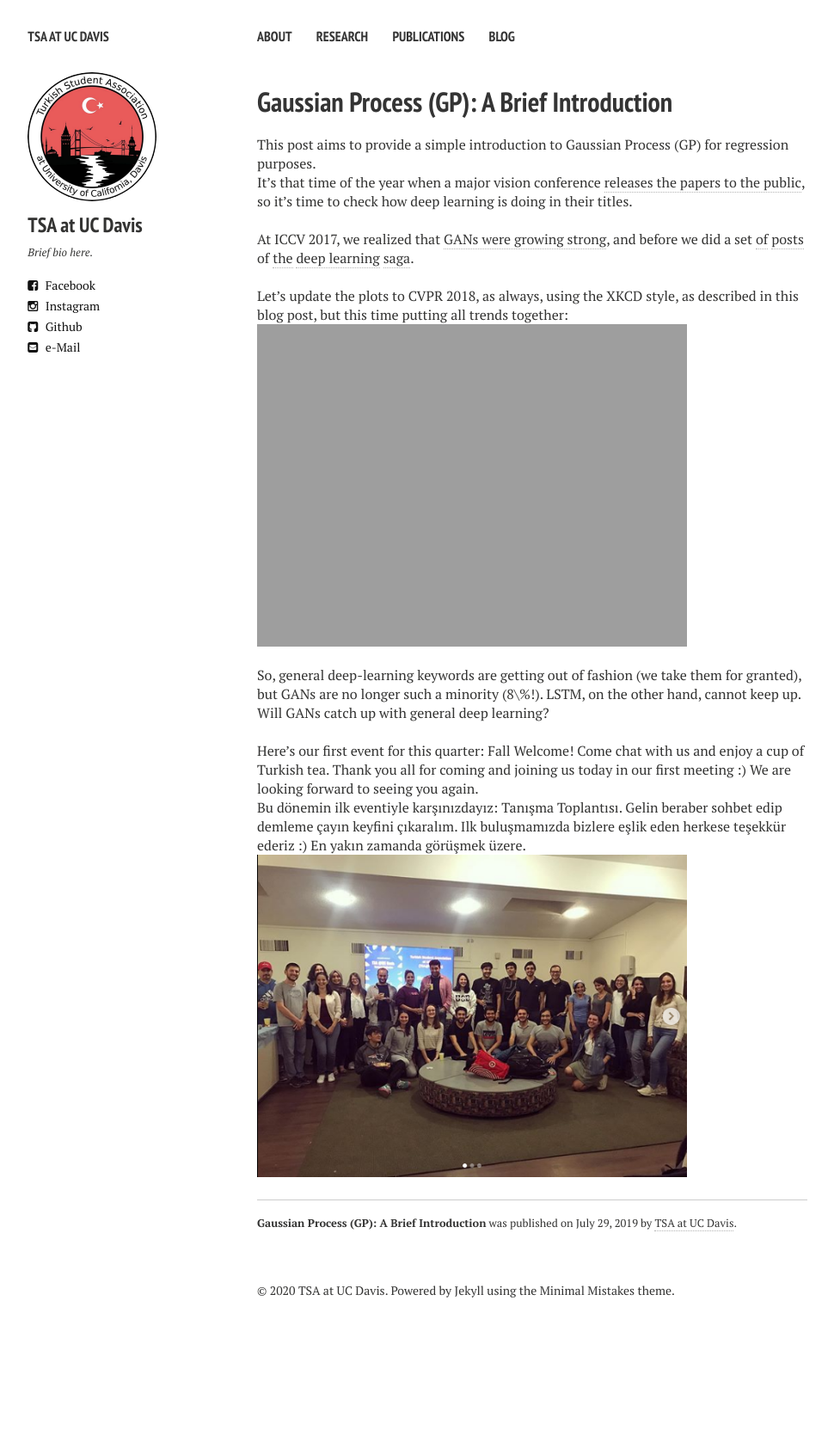
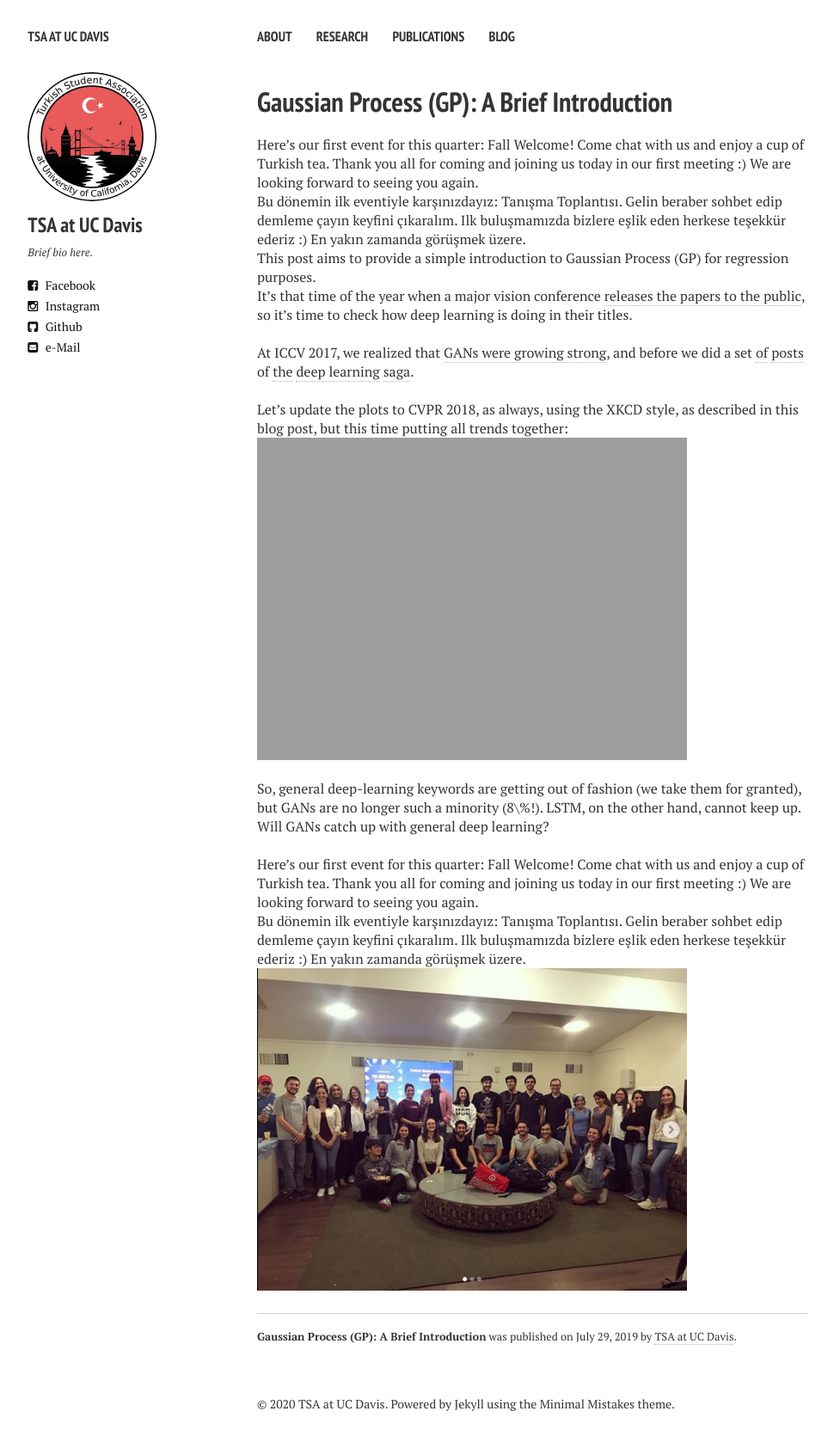
Before and after one commit to tsaatucdavis/tsaatucdavis.github.io, a Jekyll site: the page built from _posts/2019-07-29-gaussian-process-intro.md, in a window 1280 px wide. Shown: the whole page at 86% size, without its empty margins (21-991 px from the left). Built offline with Jekyll 4.4.1, drawn with Linux system fonts in a browser that asks for light colours; nearby versions of some CDN libraries; before the commit the page ends 1559 px from its top, so only the background shows below that.

Commit message:
Update 2019-07-29-gaussian-process-intro.md

```diff
--- a/_posts/2019-07-29-gaussian-process-intro.md
+++ b/_posts/2019-07-29-gaussian-process-intro.md
@@ -4,6 +4,9 @@
 description: "What is GP? Why is it useful?"
 comments: true
 ---
+Here’s our first event for this quarter: Fall Welcome! Come chat with us and enjoy a cup of Turkish tea. Thank you all for coming and joining us today in our first meeting :) We are looking forward to seeing you again.
+
+Bu dönemin ilk eventiyle karşınızdayız: Tanışma Toplantısı. Gelin beraber sohbet edip demleme çayın keyfini çıkaralım. Ilk buluşmamızda bizlere eşlik eden herkese teşekkür ederiz :) En yakın zamanda görüşmek üzere.
 
 This post aims to provide a simple introduction to Gaussian Process (GP) for regression purposes.
 
```
